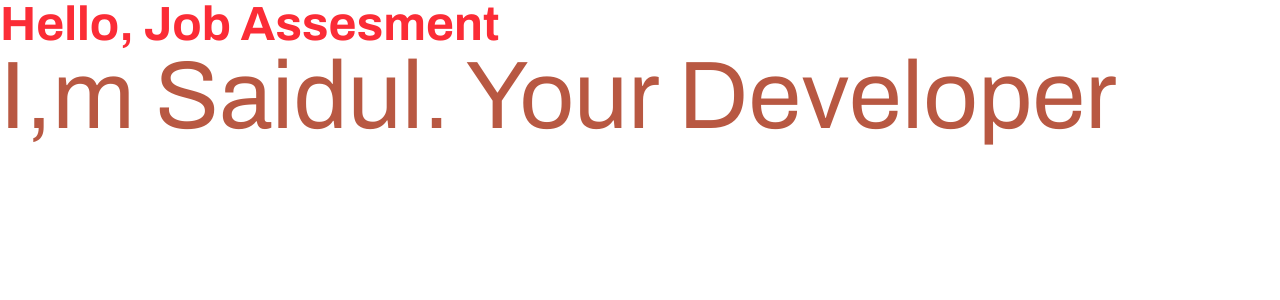
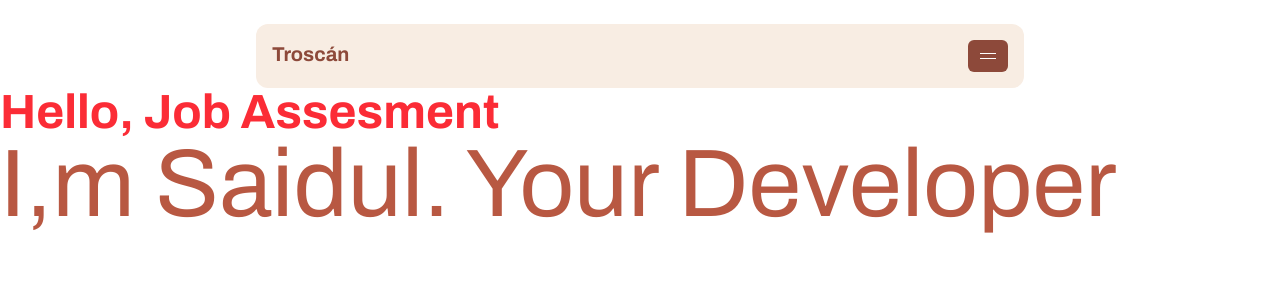
Before and after one commit to codewithsaidul/troscan-clone, a Next.js app: page / in a window 1280 px wide. Shown: the top 300 px of the page. Built offline with nearby package versions, Linux system fonts and the light colour scheme.

Commit message:
navbar added

```diff
--- a/src/app/layout.js
+++ b/src/app/layout.js
@@ -1,5 +1,6 @@
 import { Archivo } from "next/font/google";
 import "./globals.css";
+import Navbar from "@/components/layout/Navbar";
 
 const archivo = Archivo({
   variable: "--font-archivo",
@@ -15,7 +16,10 @@ export const metadata = {
 export default function RootLayout({ children }) {
   return (
     <html lang="en">
-      <body className={`${archivo.variable} antialiased`}>{children}</body>
+      <body className={`${archivo.variable} antialiased`}>
+        <Navbar />
+        {children}
+      </body>
     </html>
   );
 }
--- /dev/null
+++ b/src/components/layout/Navbar.jsx
@@ -0,0 +1,27 @@
+"use client";
+
+
+export default function Navbar () {
+  return (
+    <header className="mt-6 px-4">
+       <nav className="bg-[#f8ede3] w-full  h-16 px-4 py-4 max-w-3xl mx-auto  rounded-xl flex justify-between">
+        <h1 className="text-xl font-bold text-primary">Troscán</h1>
+
+        <div>
+          <ul>
+            <li></li>
+          </ul>
+        </div>
+
+        <div>
+            <div>
+             <button className="w-10 h-8 flex flex-col justify-center items-center gap-1 bg-primary rounded-md cursor-pointer">
+              <span className="w-4 h-[1px] bg-white"></span>
+              <span className="w-4 h-[1px] bg-white"></span>
+             </button>
+            </div>
+        </div>
+       </nav>
+   </header>
+  );
+};
```
Also changed, not shown: src/app/globals.css (line endings or trailing spaces).
